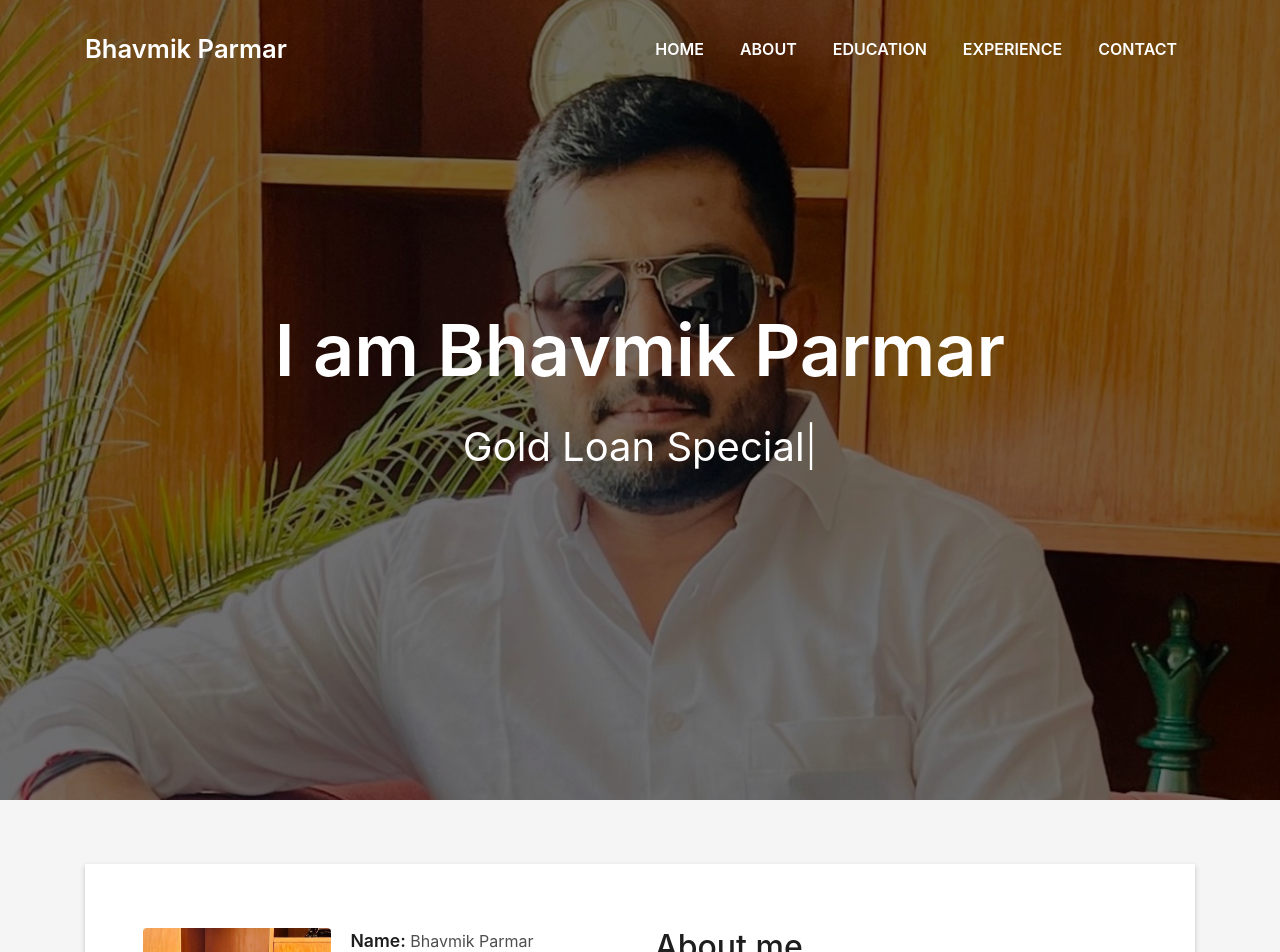
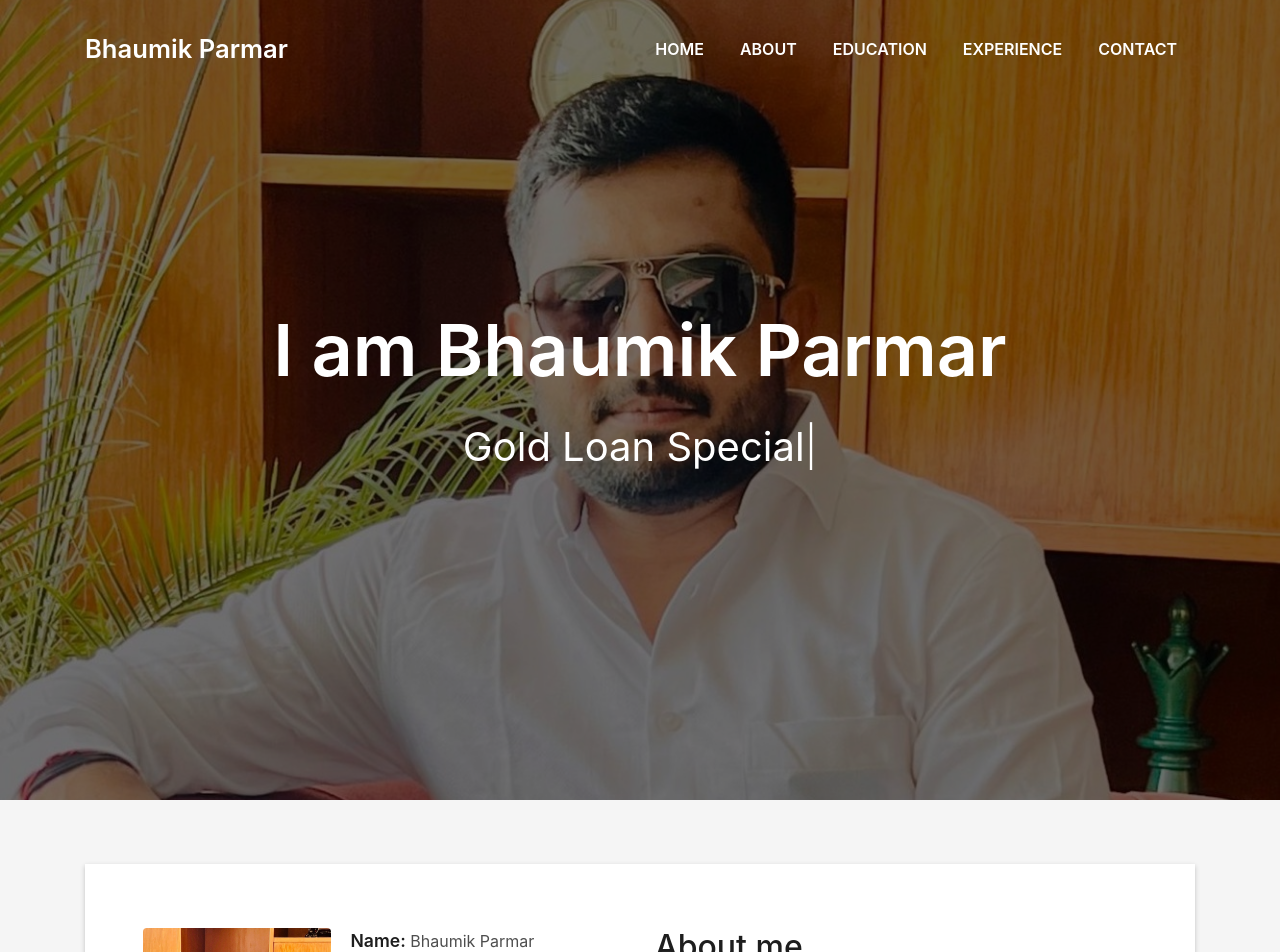
Before and after one commit to sanketus123-jpg/bhaumik-portfolio, a plain HTML site: page index.html in a window 1280 px wide. Shown: the top 952 px of the page. Drawn offline with Linux system fonts and the light colour scheme; files whose address does not match are found by name.

Commit message:
Update index.html

```diff
--- a/index.html
+++ b/index.html
@@ -3,7 +3,7 @@
 
 <head>
   <meta charset="utf-8">
-  <title>Bhavmik Parmar</title>
+  <title>Bhaumik Parmar</title>
   <meta content="width=device-width, initial-scale=1.0" name="viewport">
   <meta content="" name="keywords">
   <meta content="" name="description">
@@ -33,7 +33,7 @@
   <!--/ Nav Star /-->
   <nav class="navbar navbar-b navbar-trans navbar-expand-md fixed-top" id="mainNav">
     <div class="container">
-      <a class="navbar-brand js-scroll" href="#page-top">Bhavmik Parmar</a>
+      <a class="navbar-brand js-scroll" href="#page-top">Bhaumik Parmar</a>
       <button class="navbar-toggler collapsed" type="button" data-toggle="collapse" data-target="#navbarDefault"
         aria-controls="navbarDefault" aria-expanded="false" aria-label="Toggle navigation">
         <span></span>
@@ -70,7 +70,7 @@
       <div class="table-cell">
         <div class="container">
           <!--<p class="display-6 color-d">Hello, world!</p>-->
-          <h1 class="intro-title mb-4">I am Bhavmik Parmar</h1>
+          <h1 class="intro-title mb-4">I am Bhaumik Parmar</h1>
           <p class="intro-subtitle"><span class="text-slider-items">Branch Manager,Gold Loan Specialist,Banking & NBFC Professional,Team Leader</span><strong class="text-slider"></strong></p>
           <!-- <p class="pt-3"><a class="btn btn-primary btn js-scroll px-4" href="#about" role="button">Learn More</a></p> -->
         </div>
@@ -94,7 +94,7 @@
                   </div>
                   <div class="col-sm-6 col-md-7">
                     <div class="about-info">
-                      <p><span class="title-s">Name: </span> <span>Bhavmik Parmar</span></p>
+                      <p><span class="title-s">Name: </span> <span>Bhaumik Parmar</span></p>
                       <p><span class="title-s">Profile: </span> <span>Gold Loan & Branch Operations</span></p>
                       <p><span class="title-s">Company: </span> <span>L&T Finance</span></p>
                       <p><span class="title-s">Role: </span> <span>Branch Manager (Gold Loan)</span></p>
@@ -409,7 +409,7 @@
         <div class="row">
           <div class="col-sm-12">
             <div class="copyright-box">
-              <p class="copyright">&copy; Copyright <strong>Bhavmik Parmar</strong>. All Rights Reserved</p>
+              <p class="copyright">&copy; Copyright <strong>Bhaumik Parmar</strong>. All Rights Reserved</p>
             </div>
           </div>
         </div>
```
